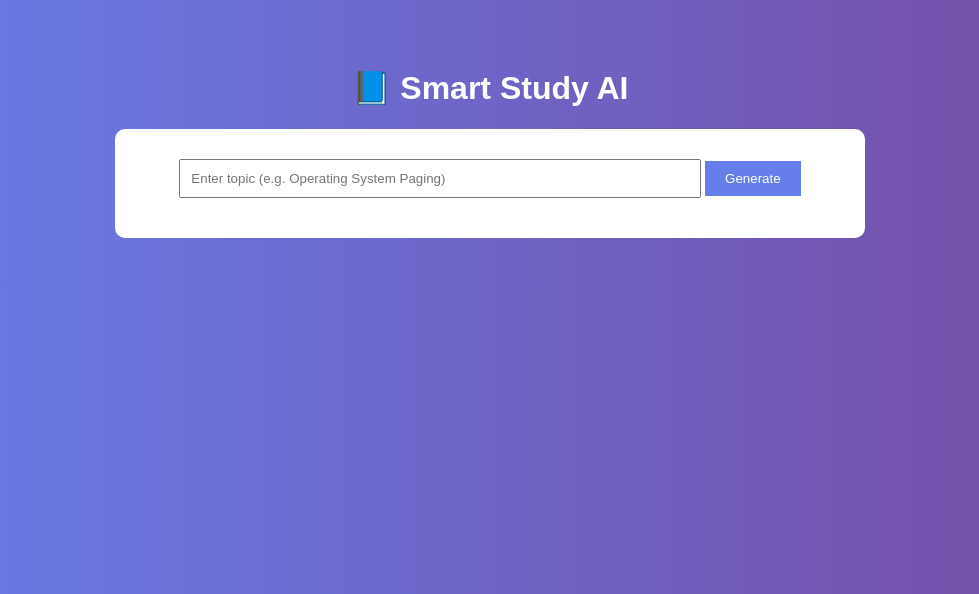
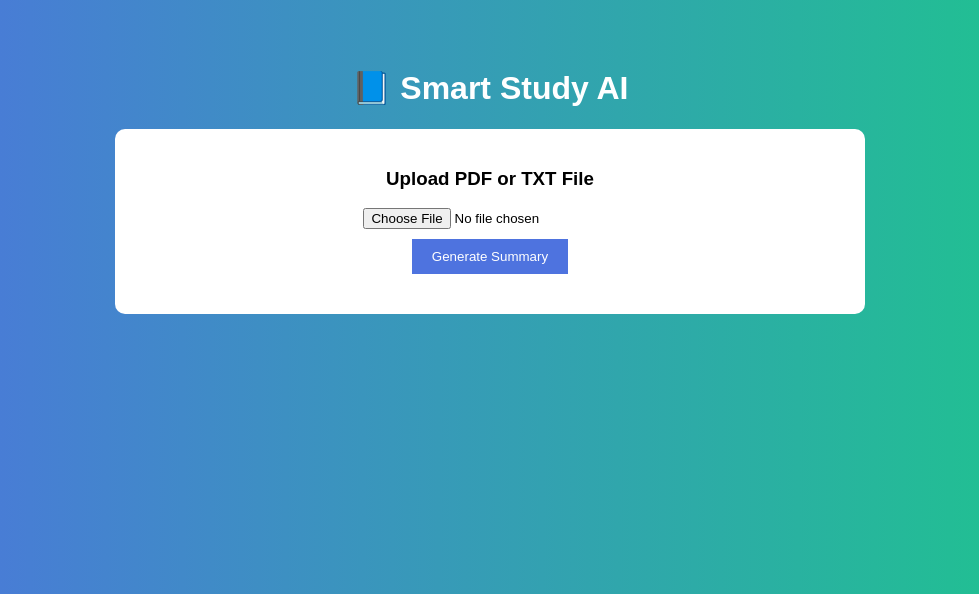
Before and after one commit to yakhoobshaikali-svg/my-ai-app, a Flask app: page / in a window 1280 px wide. Shown: the top 594 px of the page, without its empty margins (150-1129 px from the left). Run offline with Flask 3, Linux system fonts and the light colour scheme.

Commit message:
Update index.html

```diff
--- a/templates/index.html
+++ b/templates/index.html
@@ -4,14 +4,14 @@
     <title>Smart Study AI</title>
     <style>
         body {
-            font-family: Arial, sans-serif;
-            background: linear-gradient(to right, #667eea, #764ba2);
-            color: white;
+            font-family: Arial;
+            background: linear-gradient(to right, #4e73df, #1cc88a);
             text-align: center;
             padding: 40px;
+            color: white;
         }
 
-        .container {
+        .box {
             background: white;
             color: black;
             padding: 20px;
@@ -20,24 +20,19 @@
             margin: auto;
         }
 
-        input {
-            width: 70%;
-            padding: 10px;
-            margin-top: 10px;
+        #output {
+            margin-top: 20px;
+            text-align: left;
+            white-space: pre-wrap;
         }
 
         button {
             padding: 10px 20px;
-            background: #667eea;
+            margin-top: 10px;
+            background: #4e73df;
             color: white;
             border: none;
             cursor: pointer;
-        }
-
-        #response {
-            margin-top: 20px;
-            text-align: left;
-            white-space: pre-wrap;
         }
     </style>
 </head>
@@ -45,25 +40,35 @@
 
     <h1>📘 Smart Study AI</h1>
 
-    <div class="container">
-        <input type="text" id="message" placeholder="Enter topic (e.g. Operating System Paging)" />
-        <button onclick="sendMessage()">Generate</button>
+    <div class="box">
+        <h3>Upload PDF or TXT File</h3>
+        <input type="file" id="fileInput" />
+        <br>
+        <button onclick="uploadFile()">Generate Summary</button>
 
-        <div id="response"></div>
+        <div id="output"></div>
     </div>
 
     <script>
-        async function sendMessage() {
-            const message = document.getElementById("message").value;
+        async function uploadFile() {
+            const fileInput = document.getElementById("fileInput");
+            const file = fileInput.files[0];
 
-            const res = await fetch("/chat", {
+            if (!file) {
+                alert("Please select a file.");
+                return;
+            }
+
+            const formData = new FormData();
+            formData.append("file", file);
+
+            const res = await fetch("/upload", {
                 method: "POST",
-                headers: { "Content-Type": "application/json" },
-                body: JSON.stringify({ message: message })
+                body: formData
             });
 
             const data = await res.json();
-            document.getElementById("response").innerText = data.response;
+            document.getElementById("output").innerText = data.result || data.error;
         }
     </script>
 
```
